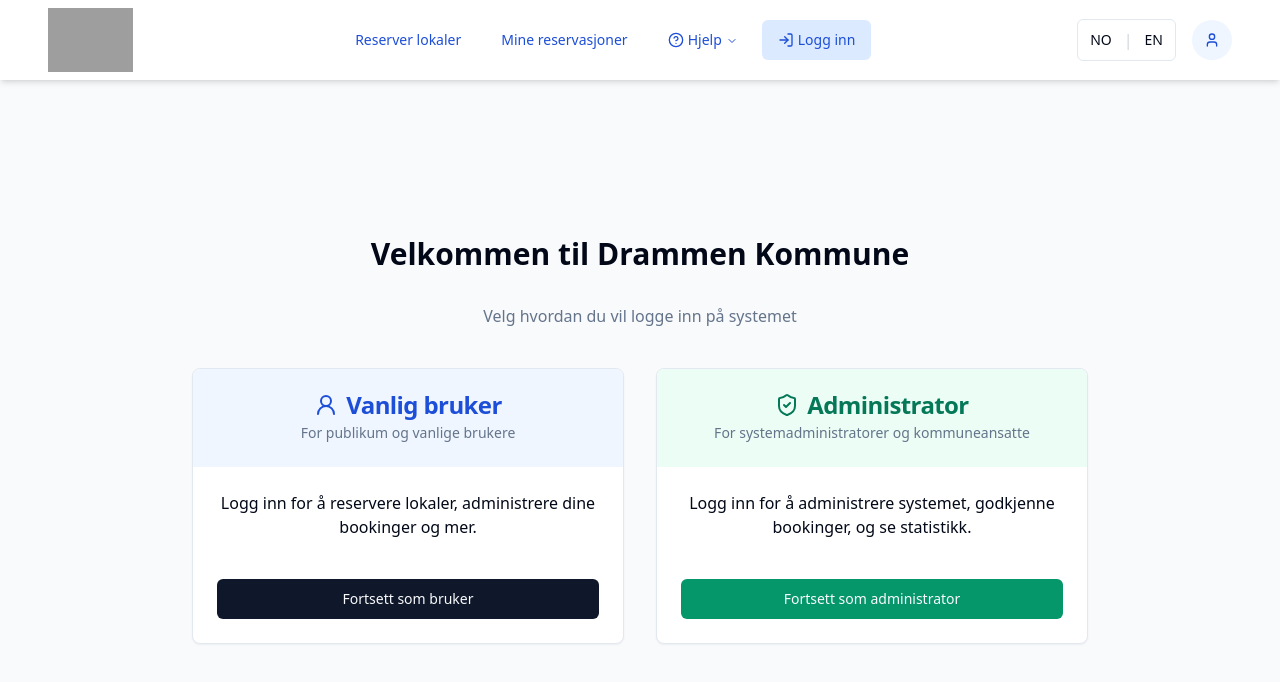
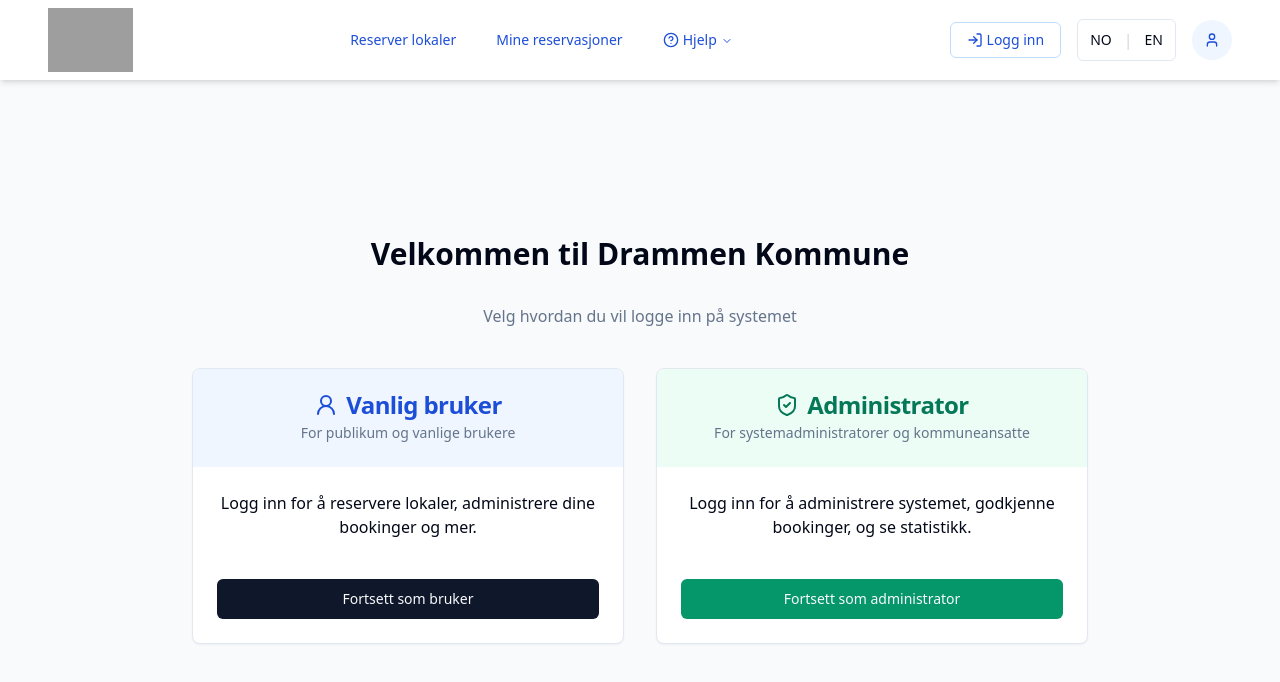
Before and after one commit to xalatechnologies/drammen-booking-portal, a React (Vite) app: page /login in a window 1280 px wide. Shown: the top 682 px of the page. Built offline with nearby package versions, Linux system fonts and the light colour scheme; grey boxes are pictures that could not be loaded.

Commit message:
feat: Move "Logg inn" next to language section
Move the "Logg inn" navigation item to appear beside the language selection in the header.

```diff
--- a/src/components/GlobalHeader.tsx
+++ b/src/components/GlobalHeader.tsx
@@ -1,4 +1,3 @@
-
 import React, { useState } from "react";
 import { useNavigate, useLocation } from "react-router-dom";
 import { Button } from "@/components/ui/button";
@@ -19,6 +18,7 @@ import {
 } from "@/components/ui/dropdown-menu";
 import { cn } from "@/lib/utils";
 import { ChevronDown, Menu, User, HelpCircle, Book, MessageCircle, LogIn } from "lucide-react";
+import { Separator } from "@/components/ui/separator";
 
 const GlobalHeader = () => {
   const navigate = useNavigate();
@@ -141,23 +141,6 @@ const GlobalHeader = () => {
                 </ul>
               </NavigationMenuContent>
             </NavigationMenuItem>
-
-            {/* New Login Navigation Item */}
-            <NavigationMenuItem>
-              <NavigationMenuLink
-                className={cn(
-                  navigationMenuTriggerStyle(),
-                  "text-blue-700 font-medium transition-all duration-200 hover:bg-blue-50",
-                  isActive("/login") && "bg-blue-100"
-                )}
-                onClick={() => navigate("/login")}
-              >
-                <div className="flex items-center gap-1">
-                  <LogIn className="w-4 h-4" />
-                  <span>Logg inn</span>
-                </div>
-              </NavigationMenuLink>
-            </NavigationMenuItem>
           </NavigationMenuList>
         </NavigationMenu>
 
@@ -244,11 +227,22 @@ const GlobalHeader = () => {
 
         {/* Language & Profile (right) */}
         <div className="hidden lg:flex items-center space-x-4">
+          {/* Login button moved here, next to language selector */}
+          <Button
+            variant="outline"
+            className="flex items-center gap-1 h-9 px-4 border-blue-200 text-blue-700 hover:bg-blue-50"
+            onClick={() => navigate("/login")}
+          >
+            <LogIn className="w-4 h-4" />
+            <span>Logg inn</span>
+          </Button>
+
           <div className="flex items-center space-x-2 border rounded-md px-2 py-1">
             <Button variant="ghost" className="h-8 p-1">NO</Button>
             <span className="text-gray-300">|</span>
             <Button variant="ghost" className="h-8 p-1">EN</Button>
           </div>
+
           <DropdownMenu>
             <DropdownMenuTrigger asChild>
               <Button variant="ghost" className="rounded-full p-2 h-10 w-10 bg-blue-50 hover:bg-blue-100">
```
